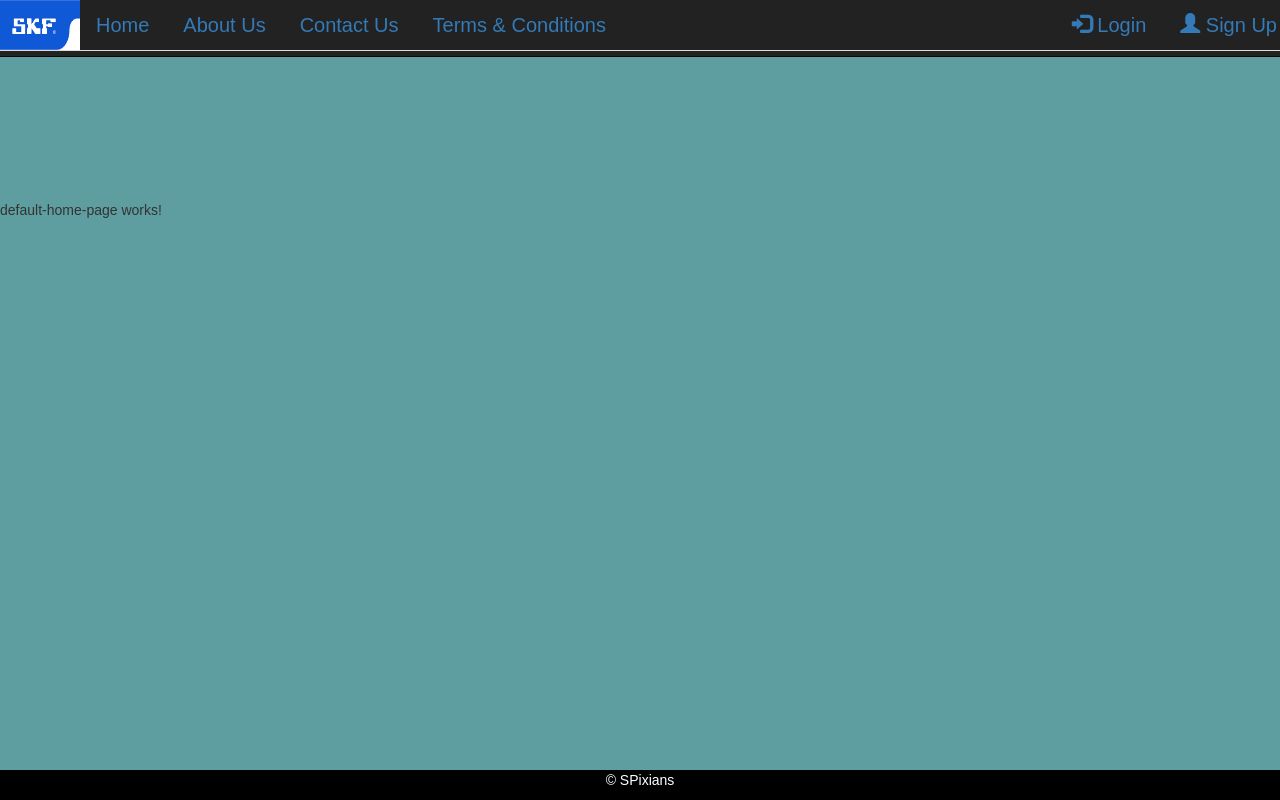
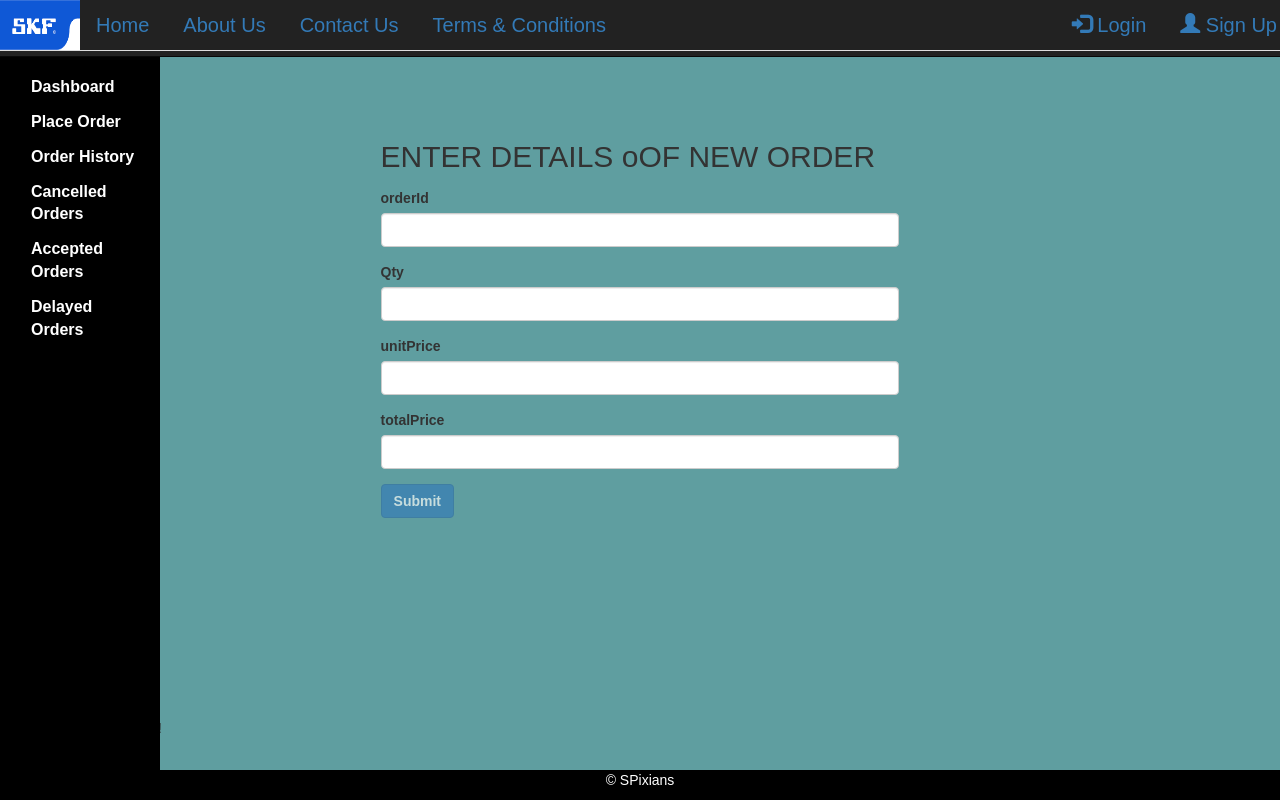
Before and after one commit to spixians/sih-angular-project, an Angular app: page / in a window 1280 px wide. Built offline with nearby package versions, Linux system fonts and the light colour scheme; what ng-sidebar would draw is missing.

Commit message:
get post req in composer

```diff
--- a/src/app/app.component.html
+++ b/src/app/app.component.html
@@ -13,7 +13,7 @@
 
 
 <div style="margin-top:120px; margin-bottom: 200px;">
-    <!-- <app-skf></app-skf> -->
+    <app-skf></app-skf>
 </div>
 
 <router-outlet></router-outlet>
```
